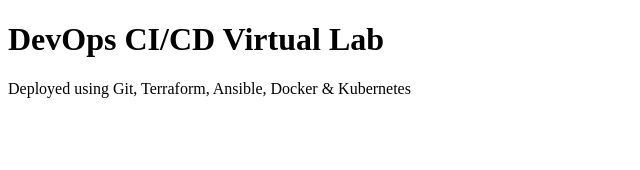
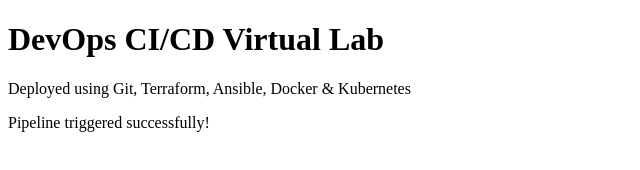
Before and after one commit to Mayookha05/devops-virtual-lab, a plain HTML site: page app/index.html in a window 1280 px wide. Shown: the whole page, without its empty margins (0-640 px from the left). Drawn offline with Linux system fonts and the light colour scheme.

Commit message:
Trigger CI/CD pipeline

```diff
--- a/app/index.html
+++ b/app/index.html
@@ -3,5 +3,6 @@
 <body>
 <h1>DevOps CI/CD Virtual Lab</h1>
 <p>Deployed using Git, Terraform, Ansible, Docker & Kubernetes</p>
+<p>Pipeline triggered successfully!</p>
 </body>
 </html>
```
Also changed, not shown: 1 other file.
